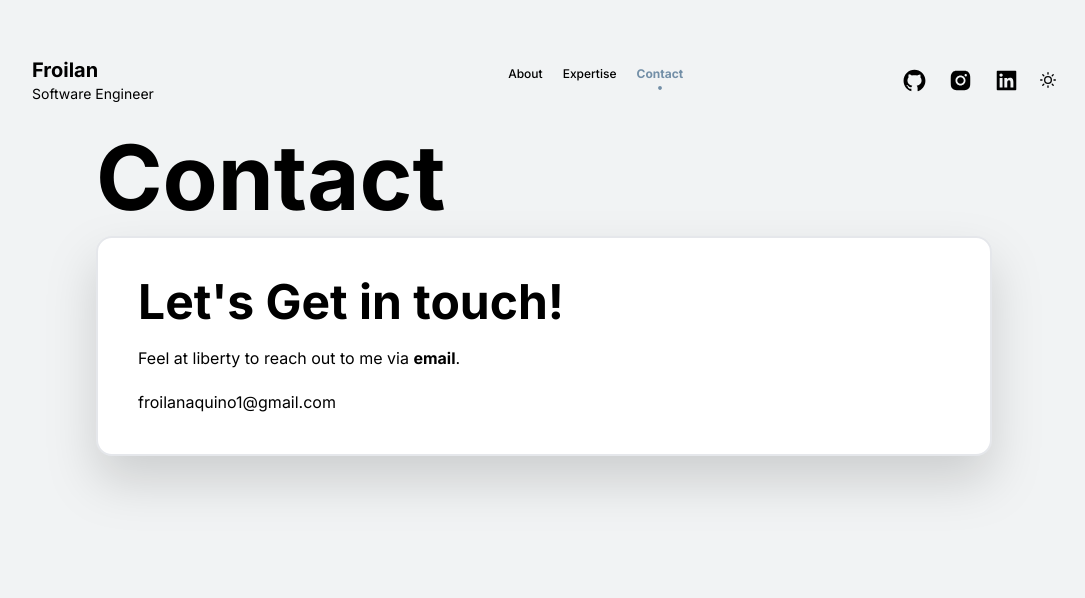
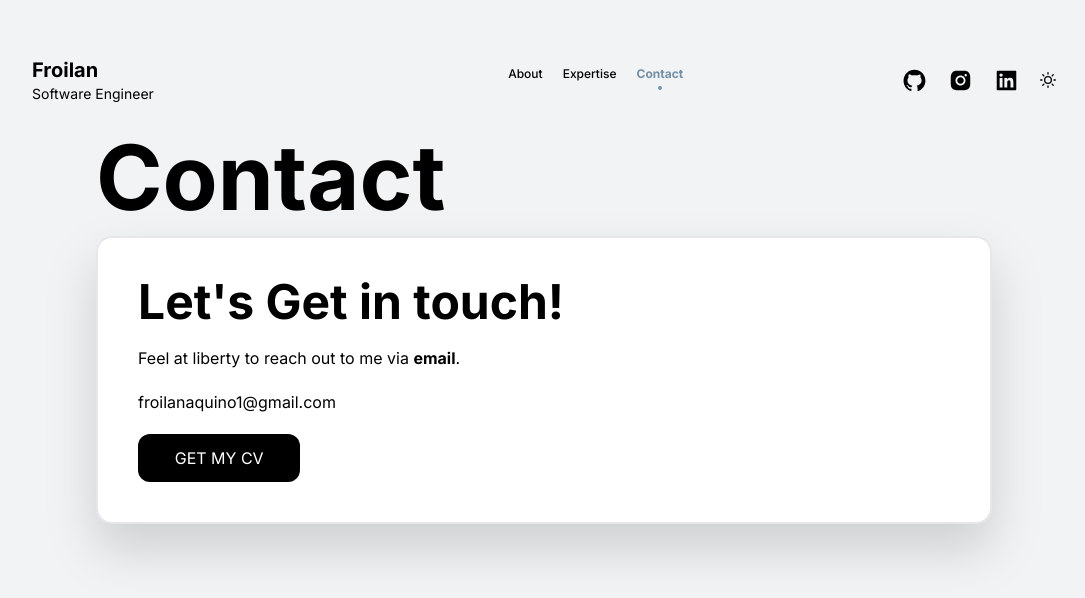
Before and after one commit to uaenaaaa/my-website, a Next.js app: page /contact in a window 1280 px wide. Shown: the top 598 px of the page, without its empty margins (96-1181 px from the left). Built offline with nearby package versions, Linux system fonts and the light colour scheme.

Commit message:
added get my cv cta

```diff
--- a/app/contact/page.tsx
+++ b/app/contact/page.tsx
@@ -49,6 +49,15 @@ const Contacts = () => {
           xl:text-5xl'>Let&apos;s Get in touch!</h3>
           <p className='dark:text-black'>Feel at liberty to reach out to me via <a className='font-bold' href='mailto:froilanaquino1@gmail.com'>email</a>.</p>
           <p className='dark:text-black'>froilanaquino1@gmail.com</p>
+
+          <button className='
+          bg-black
+          dark:bg-white
+          w-1/5
+          text-white
+          p-3
+          rounded-xl
+          '>GET MY CV</button>
         </div>
 
       </div>
```
